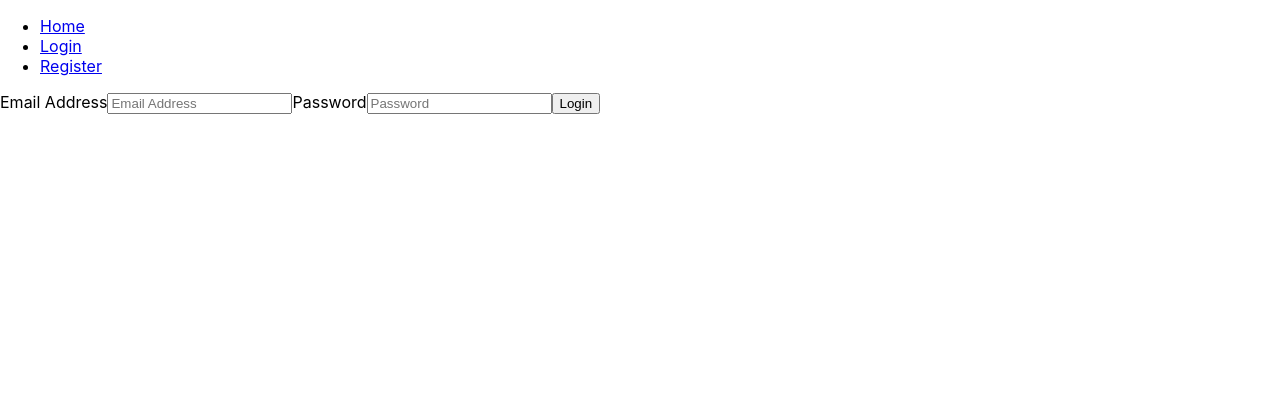
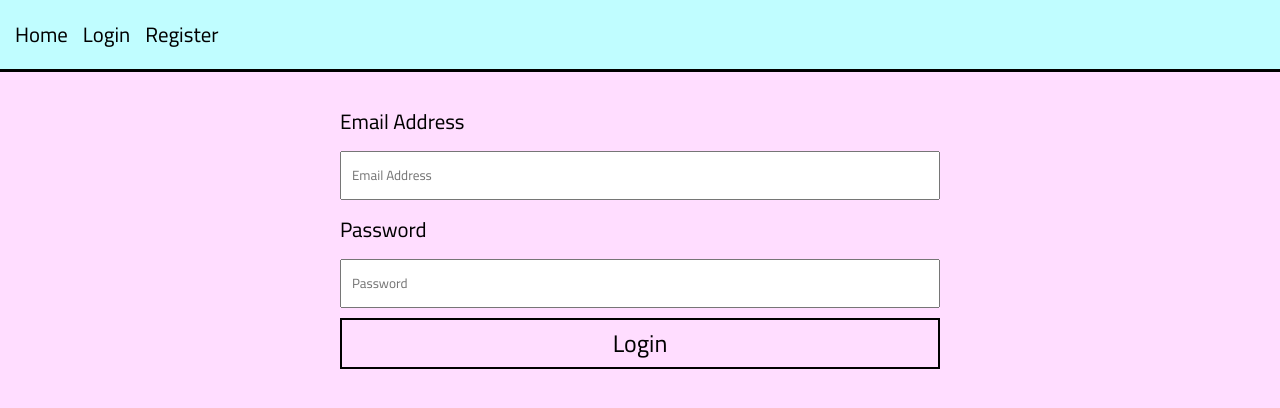
Before and after one commit to gcamacho079/pomodoro, a React (Create React App) app: page /login in a window 1280 px wide. Shown: the top 408 px of the page. Built offline with nearby package versions, Linux system fonts and the light colour scheme; a web font is replaced by a local one.

Commit message:
Add basic styling to login/register form pages and wrap all in Main styled component

```diff
--- a/src/App.js
+++ b/src/App.js
@@ -2,9 +2,10 @@ import { Router, navigate } from '@reach/router';
 import React from 'react';
 import firebase from './Firebase';
 import Navigation from './components/Navigation';
-import Pomodoro from './components/Pomodoro';
+import Pomodoro from './pages/Pomodoro';
 import Login from './pages/Login.js';
 import Register from './pages/Register.js';
+import { Main } from './style';
 
 class App extends React.Component {
   constructor(props) {
@@ -17,6 +18,7 @@ class App extends React.Component {
 
     this.registerUser = this.registerUser.bind(this);
     this.logoutUser = this.logoutUser.bind(this);
+    this.logInUser = this.logInUser.bind(this);
   }
 
   logoutUser(event) {
@@ -33,6 +35,14 @@ class App extends React.Component {
       .then(() => {
         navigate('/login');
       });
+  }
+
+  logInUser(user) {
+    this.setState({
+      user: user,
+      displayName: user.displayName,
+      userID: user.uid,
+    });
   }
 
   registerUser(displayName) {
@@ -57,11 +67,13 @@ class App extends React.Component {
     return (
       <>
         <Navigation user={this.state.user} logoutUser={this.logoutUser} />
-        <Router>
-          <Pomodoro path="/" />
-          <Login path="/login" />
-          <Register path="/register" registerUser={this.registerUser} />
-        </Router>
+        <Main>
+          <Router>
+            <Pomodoro path="/" />
+            <Login path="/login" logInUser={this.logInUser} />
+            <Register path="/register" registerUser={this.registerUser} />
+          </Router>
+        </Main>
       </>
     );
   }
--- a/src/components/Navigation.js
+++ b/src/components/Navigation.js
@@ -1,11 +1,12 @@
 import React from 'react';
 import { Link } from '@reach/router';
+import { Nav, NavList } from '../style';
 
 const Navigation = (props) => {
   const { user, logoutUser } = props;
   return (
-    <nav>
-      <ul>
+    <Nav>
+      <NavList>
         <li>
           <Link to="/">Home</Link>
         </li>
@@ -16,18 +17,19 @@ const Navigation = (props) => {
         )}
         {user && (
           <li>
-            {user && <p>Welcome back, {user.displayName}</p>}
+            <span>Welcome back, {user.displayName}. </span>
             <Link onClick={logoutUser} to="/logout">
               Logout
             </Link>
           </li>
         )}
-
-        <li>
-          <Link to="/register">Register</Link>
-        </li>
-      </ul>
-    </nav>
+        {!user && (
+          <li>
+            <Link to="/register">Register</Link>
+          </li>
+        )}
+      </NavList>
+    </Nav>
   );
 };
 
--- a/src/index.css
+++ b/src/index.css
@@ -13,6 +13,7 @@ body {
     sans-serif;
   -webkit-font-smoothing: antialiased;
   -moz-osx-font-smoothing: grayscale;
+  font-size: 1.3rem;
 }
 
 input::-webkit-outer-spin-button,
--- a/src/pages/Login.js
+++ b/src/pages/Login.js
@@ -1,7 +1,8 @@
 import React from 'react';
-import navigate from '@reach/router';
+import { navigate } from '@reach/router';
 import firebase from 'firebase';
 import FormError from '../components/FormError';
+import { Form } from '../style';
 
 class Login extends React.Component {
   constructor(props) {
@@ -32,22 +33,25 @@ class Login extends React.Component {
       .auth()
       .signInWithEmailAndPassword(email, password)
       .then((userCredential) => {
-        console.log(userCredential);
-        this.setState({
-          errorMessage: '',
-        });
+        this.props.logInUser(userCredential.user);
+        navigate('/');
       })
       .catch((error) => {
-        console.log(error.message);
-        this.setState({
-          errorMessage: error.message,
-        });
+        if (error.message !== null) {
+          this.setState({
+            errorMessage: error.message,
+          });
+        } else {
+          this.setState({
+            errorMessage: null,
+          });
+        }
       });
   }
 
   render() {
     return (
-      <form onSubmit={this.handleSubmit}>
+      <Form onSubmit={this.handleSubmit}>
         {this.state.errorMessage && (
           <FormError message={this.state.errorMessage} />
         )}
@@ -80,7 +84,7 @@ class Login extends React.Component {
         ></input>
 
         <button type="submit">Login</button>
-      </form>
+      </Form>
     );
   }
 }
--- a/src/components/Pomodoro.js
+++ b/src/pages/Pomodoro.js
@@ -1,6 +1,6 @@
 import React from 'react';
-import Timer from './Timer';
-import TimerConfig from './TimerConfig';
+import Timer from '../components/Timer';
+import TimerConfig from '../components/TimerConfig';
 import soundUrl from '../beep.wav';
 import styled from 'styled-components';
 import styleSettings from '../styleSettings';
@@ -14,16 +14,10 @@ const INITIAL_INTERVALS = {
 
 let interval;
 
-const PomodoroWrapper = styled.main`
+const PomodoroWrapper = styled.div`
   display: flex;
   justify-content: center;
   align-items: center;
-  font-family: ${styleSettings.fonts.body};
-  width: 100%;
-  min-height: 100vh;
-  background-color: ${styleSettings.colors.primary};
-  color: #000000;
-  padding: 30px;
 `;
 
 const PomodoroInner = styled.div`
@@ -179,7 +173,7 @@ class Pomodoro extends React.Component {
 
   render() {
     return (
-      <PomodoroWrapper path="/">
+      <PomodoroWrapper>
         <PomodoroInner>
           <Heading>Pomodoro</Heading>
           <TimerConfig
--- a/src/pages/Register.js
+++ b/src/pages/Register.js
@@ -1,5 +1,7 @@
 import React from 'react';
+import FormError from '../components/FormError';
 import firebase from '../Firebase';
+import { Form } from '../style';
 
 class Register extends React.Component {
   constructor(props) {
@@ -66,8 +68,10 @@ class Register extends React.Component {
 
   render() {
     return (
-      <form onSubmit={this.handleSubmit}>
-        {this.state.errorMessage && <p>{this.state.errorMessage}</p>}
+      <Form onSubmit={this.handleSubmit}>
+        {this.state.errorMessage && (
+          <FormError message={this.state.errorMessage} />
+        )}
         <label className="form__label" htmlFor="display-name">
           Display Name
         </label>
@@ -125,7 +129,7 @@ class Register extends React.Component {
         ></input>
 
         <button type="submit">Register</button>
-      </form>
+      </Form>
     );
   }
 }
--- a/src/style.js
+++ b/src/style.js
@@ -1,5 +1,36 @@
 import styled from 'styled-components';
 import styleSettings from './styleSettings';
+
+export const Nav = styled.nav`
+  font-family: ${styleSettings.fonts.body};
+  background-color: ${styleSettings.colors.secondary};
+  border-bottom: 3px solid black;
+`;
+
+export const NavList = styled.ul`
+  display: flex;
+  margin: 0;
+  padding: ${styleSettings.units.spacer_small};
+  list-style-type: none;
+
+  & > * + * {
+    margin-left: ${styleSettings.units.spacer_small};
+  }
+
+  a {
+    text-decoration: none;
+    color: black;
+  }
+`;
+
+export const Main = styled.main`
+  font-family: ${styleSettings.fonts.body};
+  width: 100%;
+  min-height: 100vh;
+  background-color: ${styleSettings.colors.primary};
+  color: #000000;
+  padding: 30px;
+`;
 
 export const Button = styled.button`
   background-color: transparent;
@@ -9,7 +40,7 @@ export const Button = styled.button`
   padding: 5px;
   letter-spacing: 1.5px;
   text-transform: uppercase;
-  font-size: 18px;
+  font-size: 1.5rem;
   font-weight: 700;
   font-family: ${styleSettings.fonts.body};
   cursor: pointer;
@@ -21,7 +52,6 @@ export const TimeControls = styled.div`
 `;
 
 export const Label = styled.label`
-  font-size: 20px;
   text-align: center;
   display: block;
   margin-bottom: ${styleSettings.units.spacer_small};
@@ -33,7 +63,7 @@ export const Input = styled.input`
   border-bottom: 3px solid black;
   padding: 10px;
   text-align: center;
-  font-size: 18px;
+  font-size: 1.2rem;
   font-family: inherit;
   appearance: none;
 `;
@@ -69,3 +99,21 @@ export const TimerCountdown = styled.div`
 export const TimerWrapper = styled.div`
   margin: ${styleSettings.units.spacer_large} 0;
 `;
+
+export const Form = styled.form`
+  display: grid;
+  max-width: 600px;
+  margin: 0 auto;
+  grid-row-gap: 10px;
+  input {
+    font-family: ${styleSettings.fonts.body};
+    padding: 10px;
+  }
+
+  button {
+    background-color: transparent;
+    font-family: ${styleSettings.fonts.body};
+    font-size: 1.5rem;
+    border: 2px solid black;
+  }
+`;
--- a/src/styleSettings.js
+++ b/src/styleSettings.js
@@ -1,17 +1,18 @@
 const styleSettings = {
   colors: {
     primary: '#FFDDFF',
-    secondary: '#442C81',
+    secondary: '#c0fdff',
   },
   fonts: {
     heading: 'Rakkas, serif',
     body: 'Cairo, sans-serif',
+    fontSize: '1.2rem',
   },
   units: {
     spacer: '30px',
     spacer_large: '60px',
     spacer_small: '15px',
-  }
+  },
 };
 
 export default styleSettings;
```
